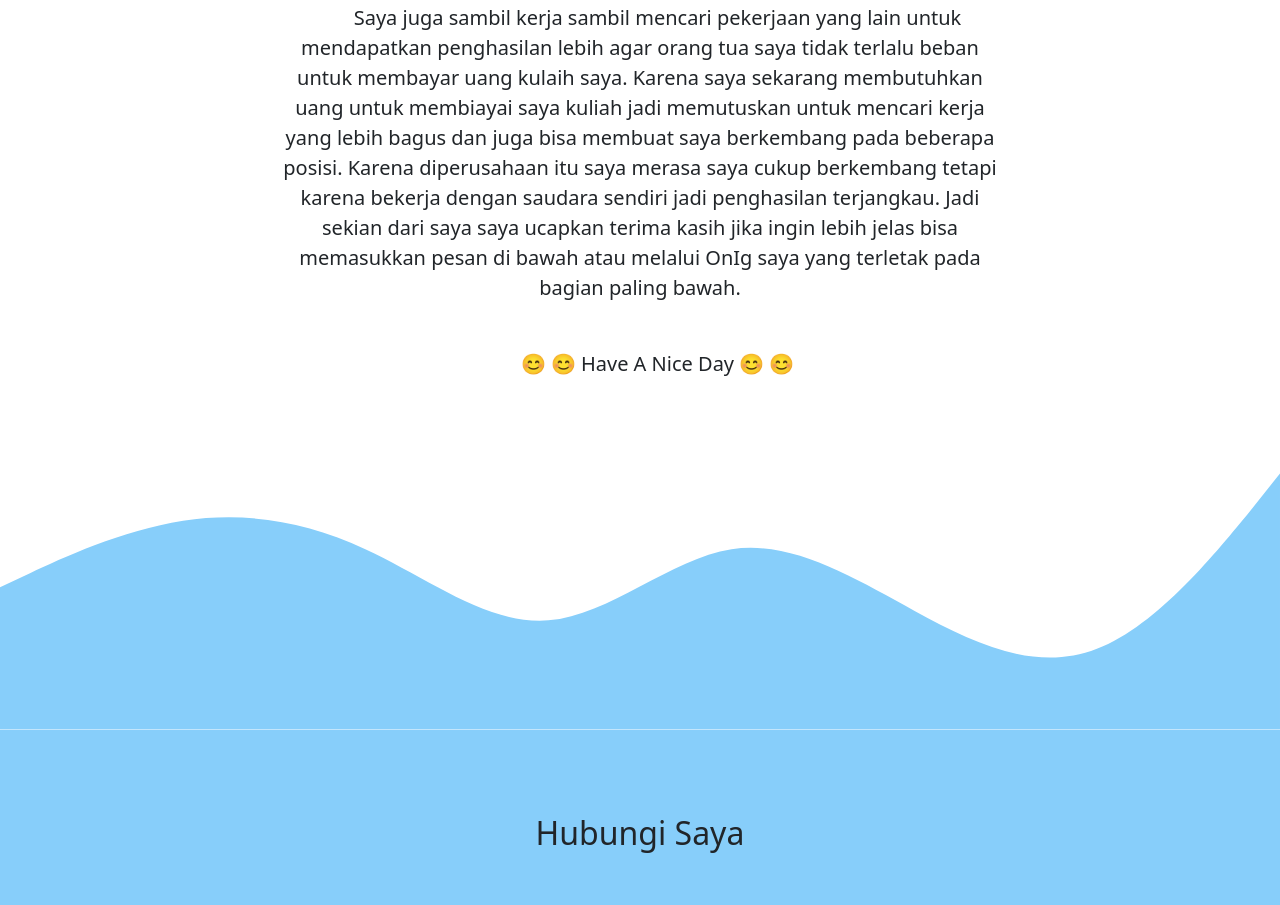
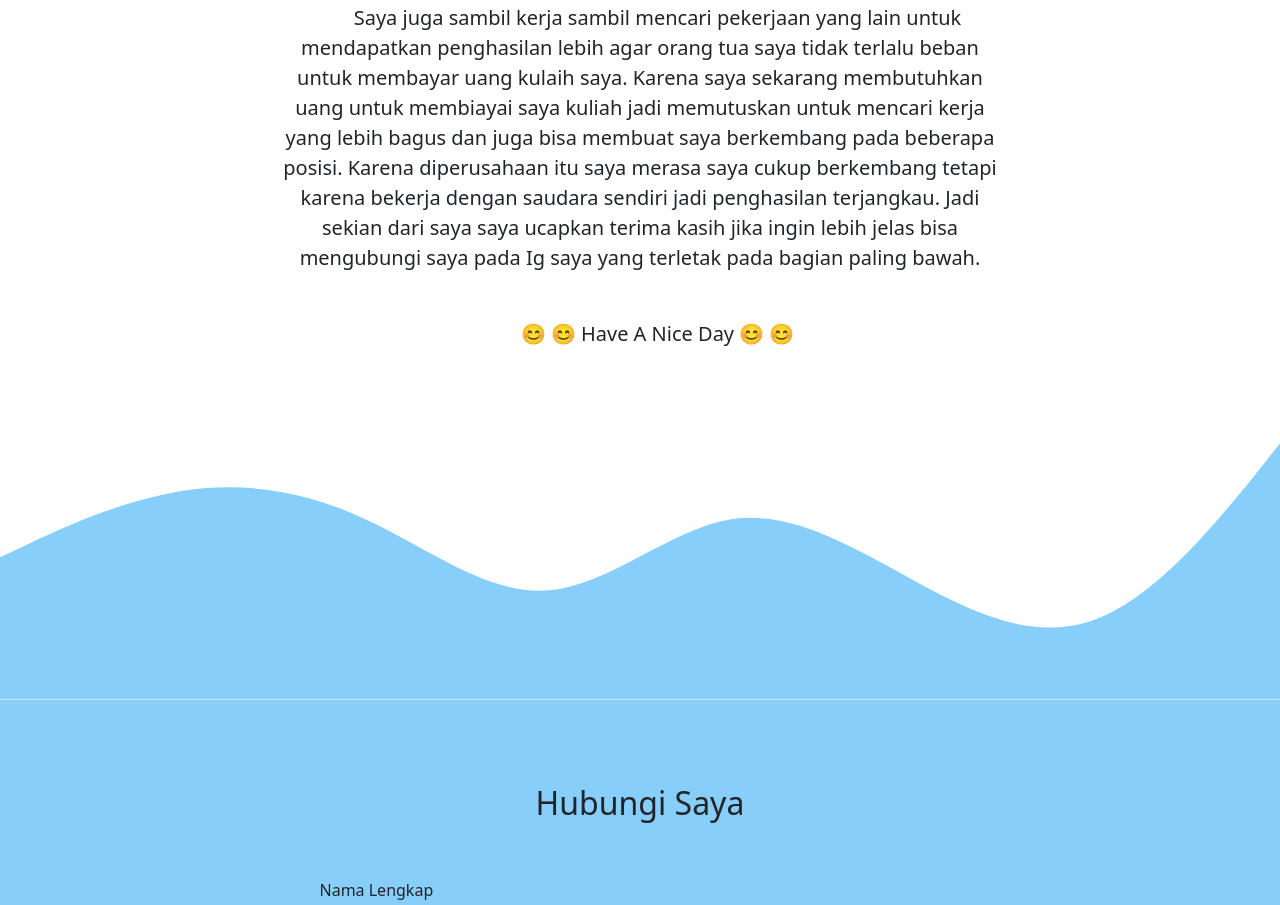
Before and after one commit to BudiSn/Profil, a plain HTML site: page index.html in a window 1280 px wide. Shown: the part 1080-1985 px from the top of the page. Drawn offline with nearby package versions, Linux system fonts and the light colour scheme.

Commit message:
Update index.html

```diff
--- a/index.html
+++ b/index.html
@@ -81,7 +81,7 @@
       </div>
       <div class="col-sm-8">
         <p style="text-align: center;">Saya juga sambil kerja sambil mencari pekerjaan yang lain untuk mendapatkan penghasilan lebih agar orang tua saya tidak terlalu beban untuk membayar uang kulaih saya. Karena saya sekarang membutuhkan uang untuk membiayai saya kuliah jadi memutuskan untuk mencari kerja yang lebih bagus dan juga bisa membuat saya berkembang pada beberapa posisi. Karena diperusahaan itu saya merasa saya cukup berkembang tetapi karena bekerja dengan saudara sendiri jadi penghasilan terjangkau.
-        Jadi sekian dari saya saya ucapkan terima kasih jika ingin lebih jelas bisa memasukkan pesan di bawah atau melalui OnIg saya yang terletak pada bagian paling bawah.<br><br> <blockquote style="text-align: center;"> 😊 😊 Have A Nice Day 😊 😊 </blockquote></p>
+        Jadi sekian dari saya saya ucapkan terima kasih jika ingin lebih jelas bisa mengubungi saya pada Ig saya yang terletak pada bagian paling bawah.<br><br> <blockquote style="text-align: center;"> 😊 😊 Have A Nice Day 😊 😊 </blockquote></p>
       </div>
     </div>
   </div>
```
